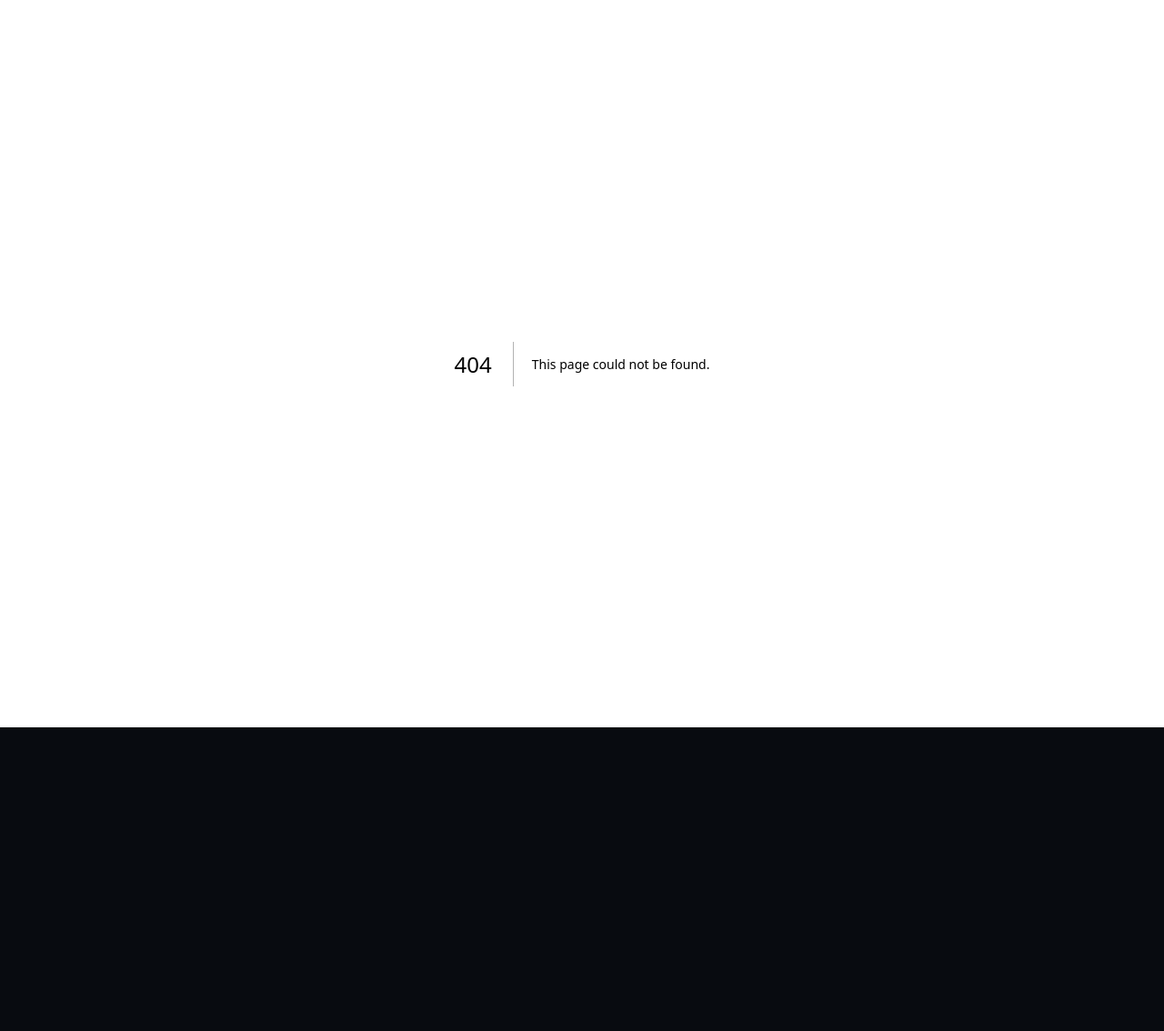
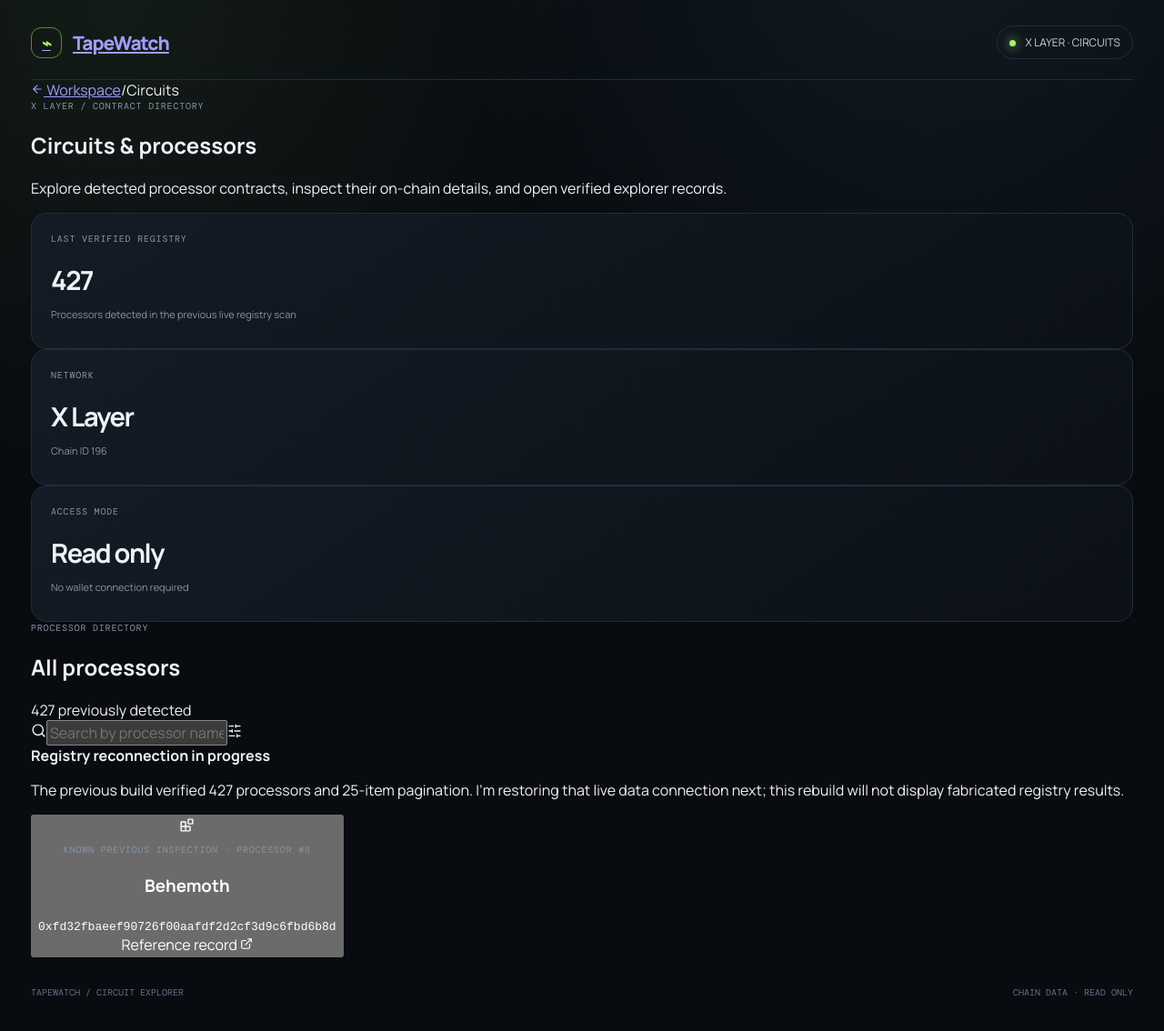
Before and after one commit to voidedfx0/tapewatch-rebuild, a Next.js app: page /circuits in a window 1280 px wide. Before the commit this address had no page. Shown: the top 1134 px of the page at 91% size. Before the commit the page ends 800 px from the top, so only its background shows below. Built offline with nearby package versions, Linux system fonts and the light colour scheme.

Commit message:
Add Circuits and processor explorer workspace

```diff
--- /dev/null
+++ b/app/circuits/page.tsx
@@ -0,0 +1,52 @@
+'use client';
+
+import Link from 'next/link';
+import { useMemo, useState } from 'react';
+import { ArrowLeft, Blocks, ExternalLink, Search, ShieldCheck, SlidersHorizontal } from 'lucide-react';
+
+const knownExample = {
+  number: 8,
+  name: 'Behemoth',
+  address: '0xfd32fbaeef90726f00aafdf2d2cf3d9c6fbd6b8d',
+};
+
+export default function CircuitsPage() {
+  const [query, setQuery] = useState('');
+  const [showExample, setShowExample] = useState(false);
+  const filtered = useMemo(() => {
+    const q = query.trim().toLowerCase();
+    if (!q) return true;
+    return String(knownExample.number).includes(q) || knownExample.name.toLowerCase().includes(q) || knownExample.address.includes(q);
+  }, [query]);
+
+  return (
+    <main className="shell">
+      <header className="topbar">
+        <Link href="/" className="brand"><div className="brandmark">⌁</div><span>TapeWatch</span></Link>
+        <div className="network"><i className="dot" /> X LAYER · CIRCUITS</div>
+      </header>
+      <div className="crumb"><Link href="/"><ArrowLeft size={14}/> Workspace</Link><span>/</span><span>Circuits</span></div>
+      <section className="pageintro">
+        <div className="eyebrow">X LAYER / CONTRACT DIRECTORY</div>
+        <h1>Circuits <span>& processors</span></h1>
+        <p>Explore detected processor contracts, inspect their on-chain details, and open verified explorer records.</p>
+      </section>
+      <section className="circuitstats">
+        <article className="card"><div className="eyebrow">LAST VERIFIED REGISTRY</div><strong>427</strong><small>Processors detected in the previous live registry scan</small></article>
+        <article className="card"><div className="eyebrow">NETWORK</div><strong>X Layer</strong><small>Chain ID 196</small></article>
+        <article className="card"><div className="eyebrow">ACCESS MODE</div><strong>Read only</strong><small>No wallet connection required</small></article>
+      </section>
+      <section className="directory">
+        <div className="directoryhead"><div><div className="eyebrow">PROCESSOR DIRECTORY</div><h2>All processors</h2></div><span className="directorycount">427 previously detected</span></div>
+        <label className="searchbox"><Search size={17}/><input value={query} onChange={e=>setQuery(e.target.value)} placeholder="Search by processor name, number or address" /><SlidersHorizontal size={16}/></label>
+        <div className="connectionnotice"><span className="pulse"></span><div><b>Registry reconnection in progress</b><p>The previous build verified 427 processors and 25-item pagination. I’m restoring that live data connection next; this rebuild will not display fabricated registry results.</p></div></div>
+        {filtered && <button className="processorpreview" onClick={()=>setShowExample(!showExample)}>
+          <div className="processorbadge"><Blocks size={17}/></div><div className="processorinfo"><span className="eyebrow">KNOWN PREVIOUS INSPECTION · PROCESSOR #8</span><h3>Behemoth</h3><code>{knownExample.address}</code></div><span className="previewaction">{showExample ? 'Hide details' : 'Reference record'} <ExternalLink size={14}/></span>
+        </button>}
+        {showExample && <div className="detailnote"><ShieldCheck size={16}/> This is a previously inspected reference record, not a freshly fetched live result. Live registry verification will be restored with the data connector.</div>}
+        {!filtered && <div className="emptysearch">No matching reference record. Full-directory search returns when the live registry is reconnected.</div>}
+      </section>
+      <footer className="footer"><span>TAPEWATCH / CIRCUIT EXPLORER</span><span>CHAIN DATA · READ ONLY</span></footer>
+    </main>
+  );
+}
```
